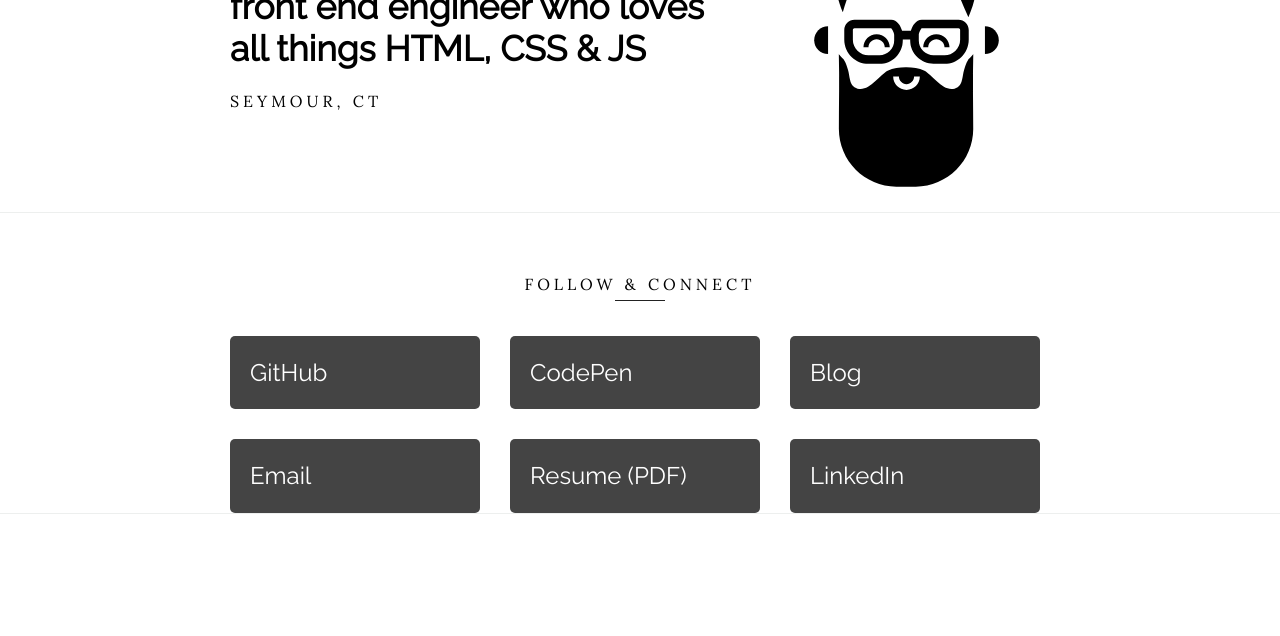
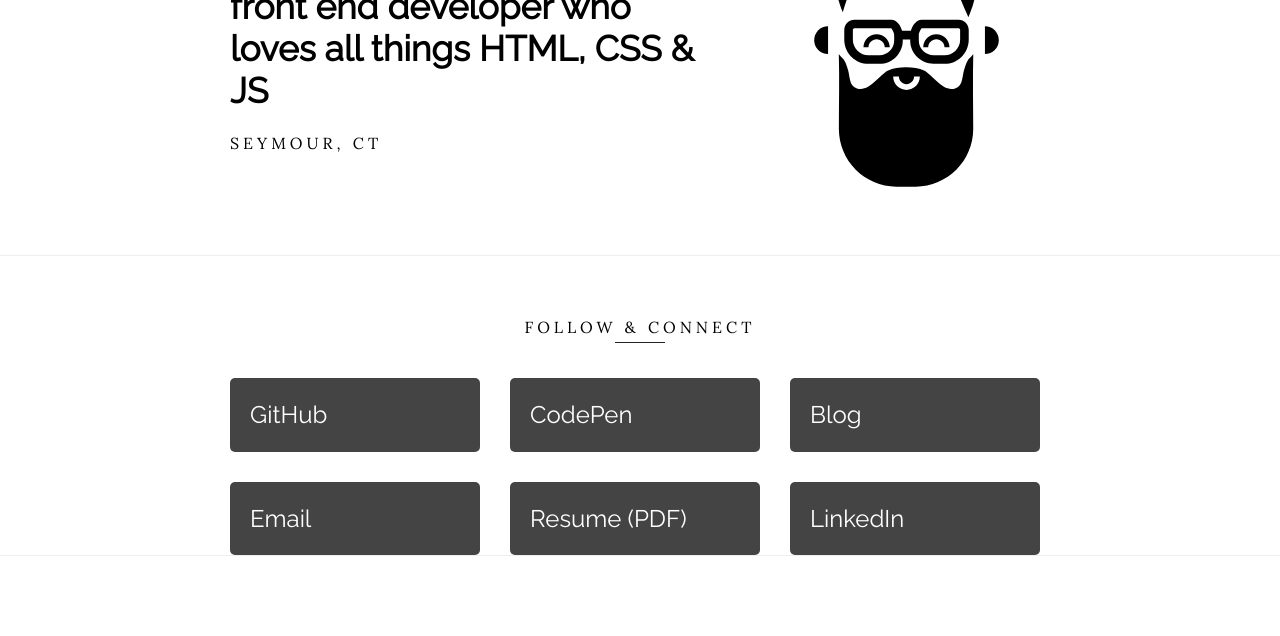
Before and after one commit to johnsiwicki/johnsiwicki.github.io, a plain HTML site: page index.html in a window 1280 px wide. Shown: the part 289-925 px from the top of the page. Before the commit the page ends 883 px from the top, so only its background shows below. Drawn offline with Linux system fonts and the light colour scheme.

Commit message:
Update index.html

```diff
--- a/index.html
+++ b/index.html
@@ -27,7 +27,7 @@
         <div class="intro">
             <img src="beard.svg" alt="Beard Icon" class="icon-b">
             <p class="intro__pre">Hello</p>
-            <p class="intro__main">My name is <span>John Siwicki</span>, a front end engineer who loves all things HTML, CSS &amp; JS</p>
+            <p class="intro__main">My name is <span>John Siwicki</span>, a front end developer who loves all things HTML, CSS &amp; JS</p>
             <p class="intro__post">Seymour, CT</p>
         </div>
 
```
